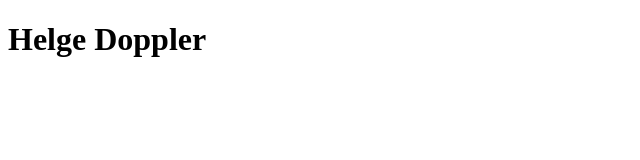
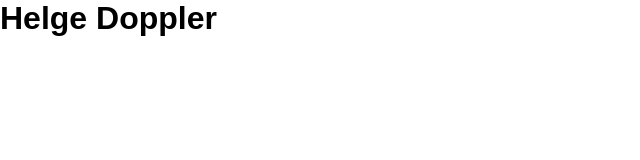
Before and after one commit to c12i/tcp_listener, a plain HTML site: page public/helge.html in a window 1280 px wide. Shown: the whole page, without its empty margins (0-640 px from the left). Drawn offline with Linux system fonts and the light colour scheme.

Commit message:
Arbitrary styling

```diff
--- a/public/helge.html
+++ b/public/helge.html
@@ -5,6 +5,13 @@
     <title>Helge</title>
 </head>
 <body>
-    <h1>Helge Doppler</h1>
+<style>
+    * {
+        font-family: sans-serif;
+        margin: 0;
+        padding: 0;
+    }
+</style>
+<h1>Helge Doppler</h1>
 </body>
 </html>
```
Also changed, not shown: public/index.html (+7 -0 lines).
